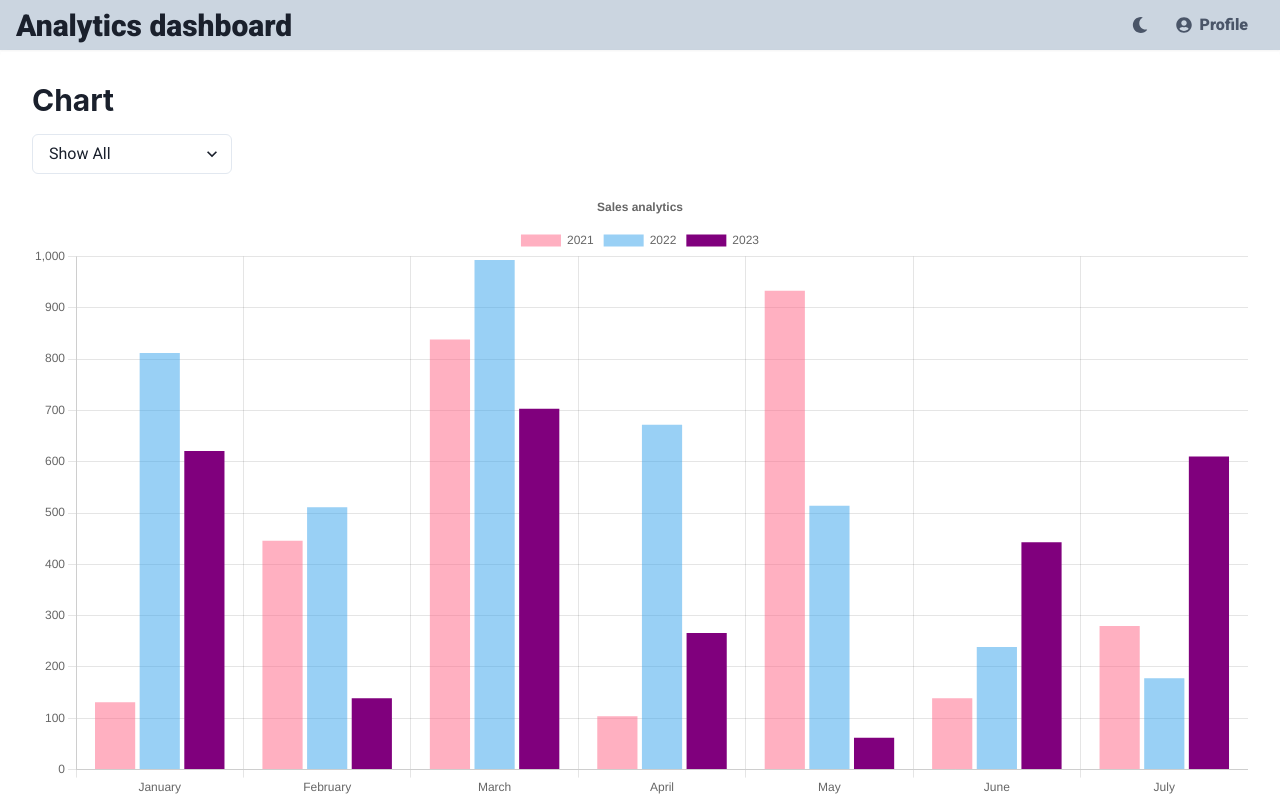
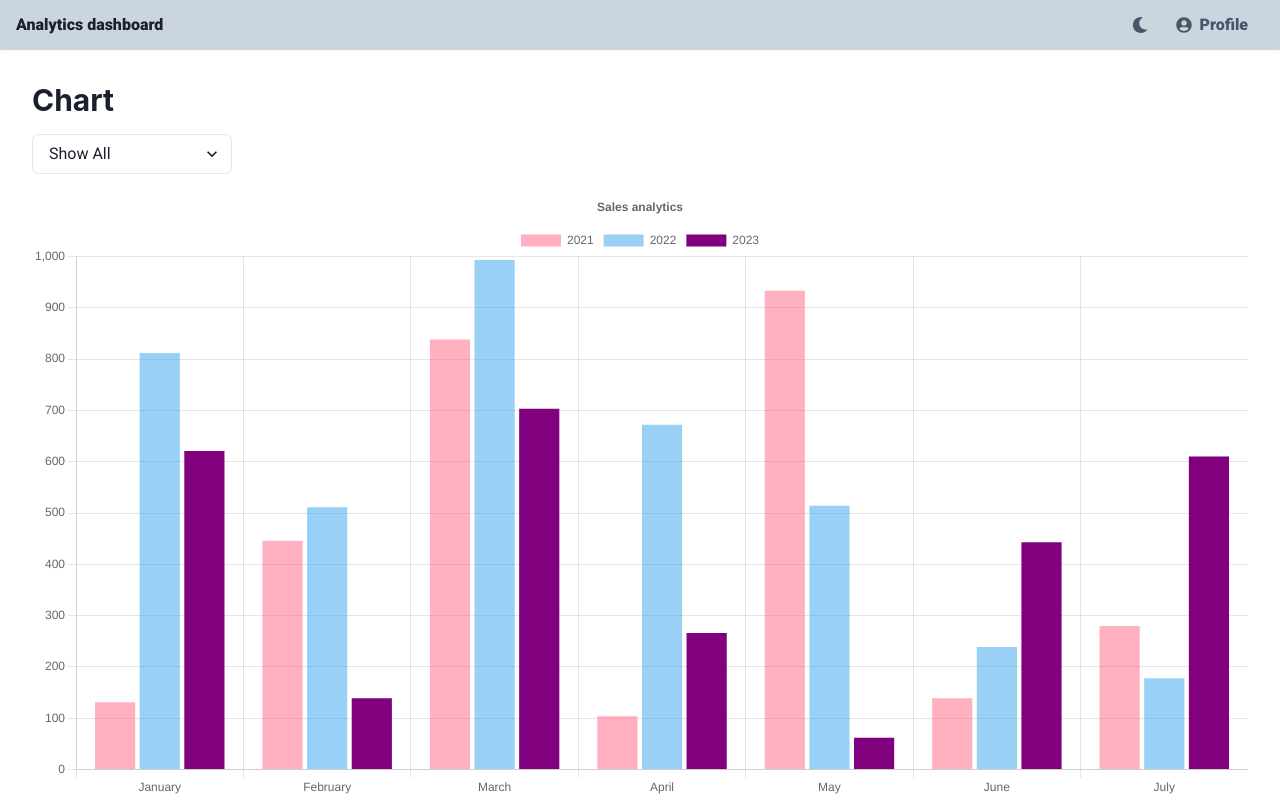
Before and after one commit to Jillukarthik/dashboard, a React (Vite) app: page /dashboard in a window 1280 px wide. Shown: the top 800 px of the page. Built offline with nearby package versions, Linux system fonts and the light colour scheme; no server answers.

Commit message:
Update Header.jsx

```diff
--- a/src/Component/Header/Header.jsx
+++ b/src/Component/Header/Header.jsx
@@ -47,7 +47,7 @@ const Header = () => {
     <Box as="header" bg={useColorModeValue('gray.300', 'gray.1000')} h="50px" w="100%" boxShadow="sm">
       <Flex align="center" h="100%" padding={{ base: '0.5rem', md: '1rem' }}>
         <Box>
-          <span style={{ fontWeight: 'bold', fontSize: '30px' }}>Analytics dashboard</span>
+        <span style={{ fontWeight: 'bold', fontSize: { base: '20px', md: '30px' } }}>Analytics dashboard</span>
         </Box>
         <Spacer />
         {/* Dark/Light Mode Toggle */}
```
